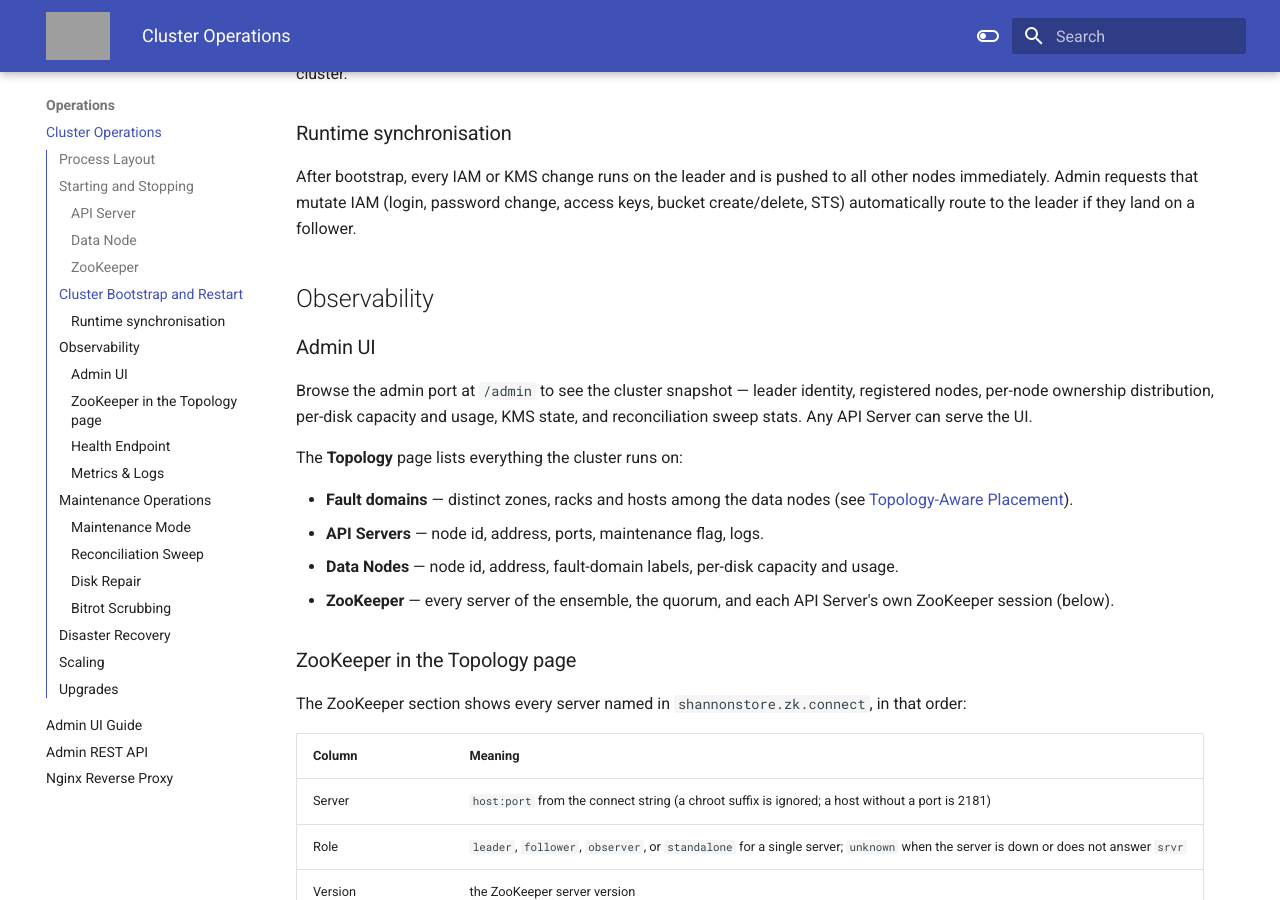
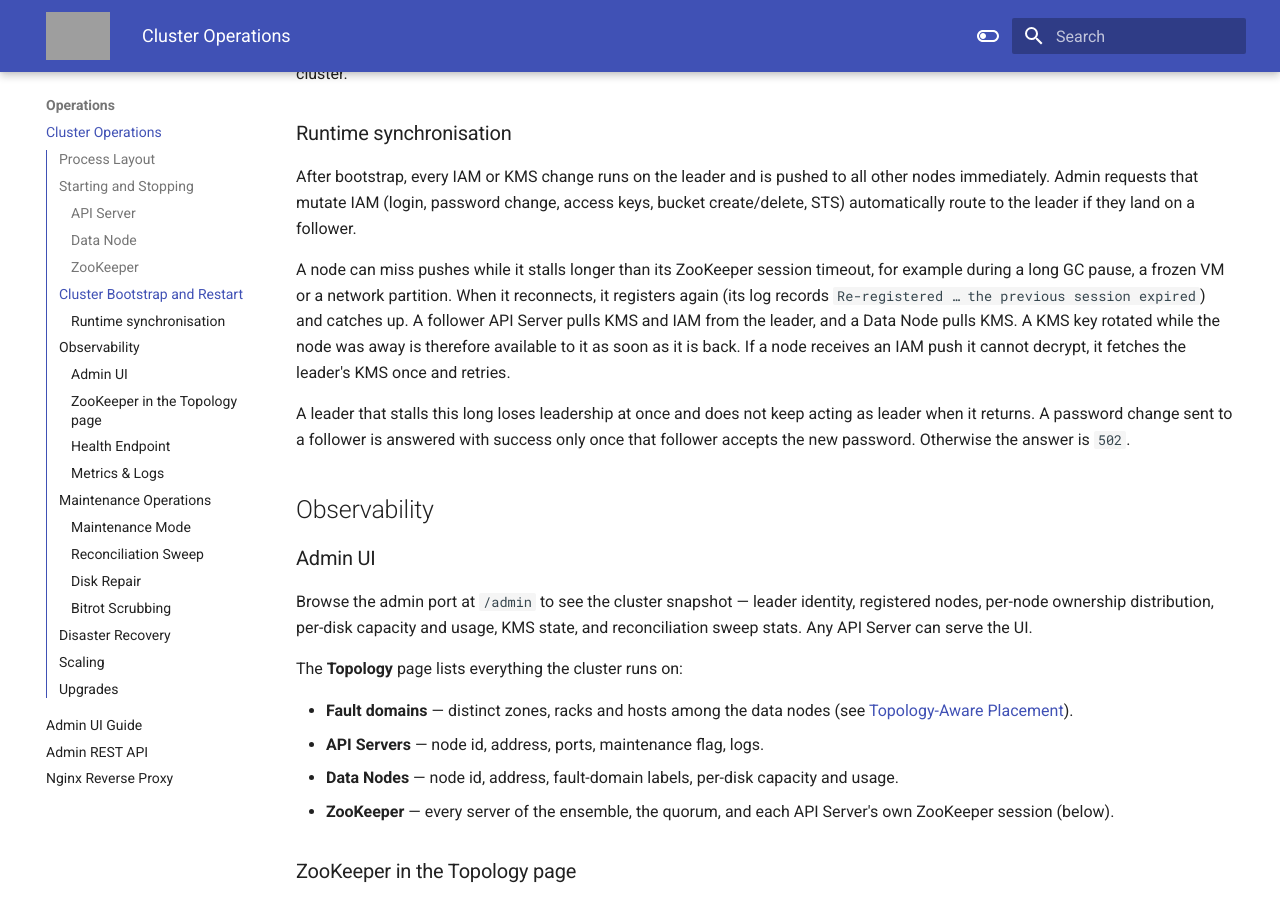
Before and after one commit to cloudcheflabs/shannonstore-docs, an MkDocs documentation site: the page built from docs/operations/operations.md, in a window 1280 px wide and 900 px high, scrolled down 1990 px. Built offline with MkDocs 1.6.1 and Material for MkDocs 9.7.7, drawn with Linux system fonts in a browser that asks for light colours; the version menu is left out; grey boxes are pictures that could not be loaded.

Commit message:
docs: nodes re-register and catch up after a ZooKeeper session loss; follower password change is confirmed
Co-Authored-By: Claude Opus 5.5 <noreply@anthropic.com>

```diff
--- a/docs/operations/operations.md
+++ b/docs/operations/operations.md
@@ -62,6 +62,10 @@ If the leader restarts, surviving followers re-elect (with sticky-leader bias) a
 ### Runtime synchronisation
 
 After bootstrap, every IAM or KMS change runs on the leader and is pushed to all other nodes immediately. Admin requests that mutate IAM (login, password change, access keys, bucket create/delete, STS) automatically route to the leader if they land on a follower.
+
+A node can miss pushes while it stalls longer than its ZooKeeper session timeout, for example during a long GC pause, a frozen VM or a network partition. When it reconnects, it registers again (its log records `Re-registered … the previous session expired`) and catches up. A follower API Server pulls KMS and IAM from the leader, and a Data Node pulls KMS. A KMS key rotated while the node was away is therefore available to it as soon as it is back. If a node receives an IAM push it cannot decrypt, it fetches the leader's KMS once and retries.
+
+A leader that stalls this long loses leadership at once and does not keep acting as leader when it returns. A password change sent to a follower is answered with success only once that follower accepts the new password. Otherwise the answer is `502`.
 
 ## Observability
 
```
